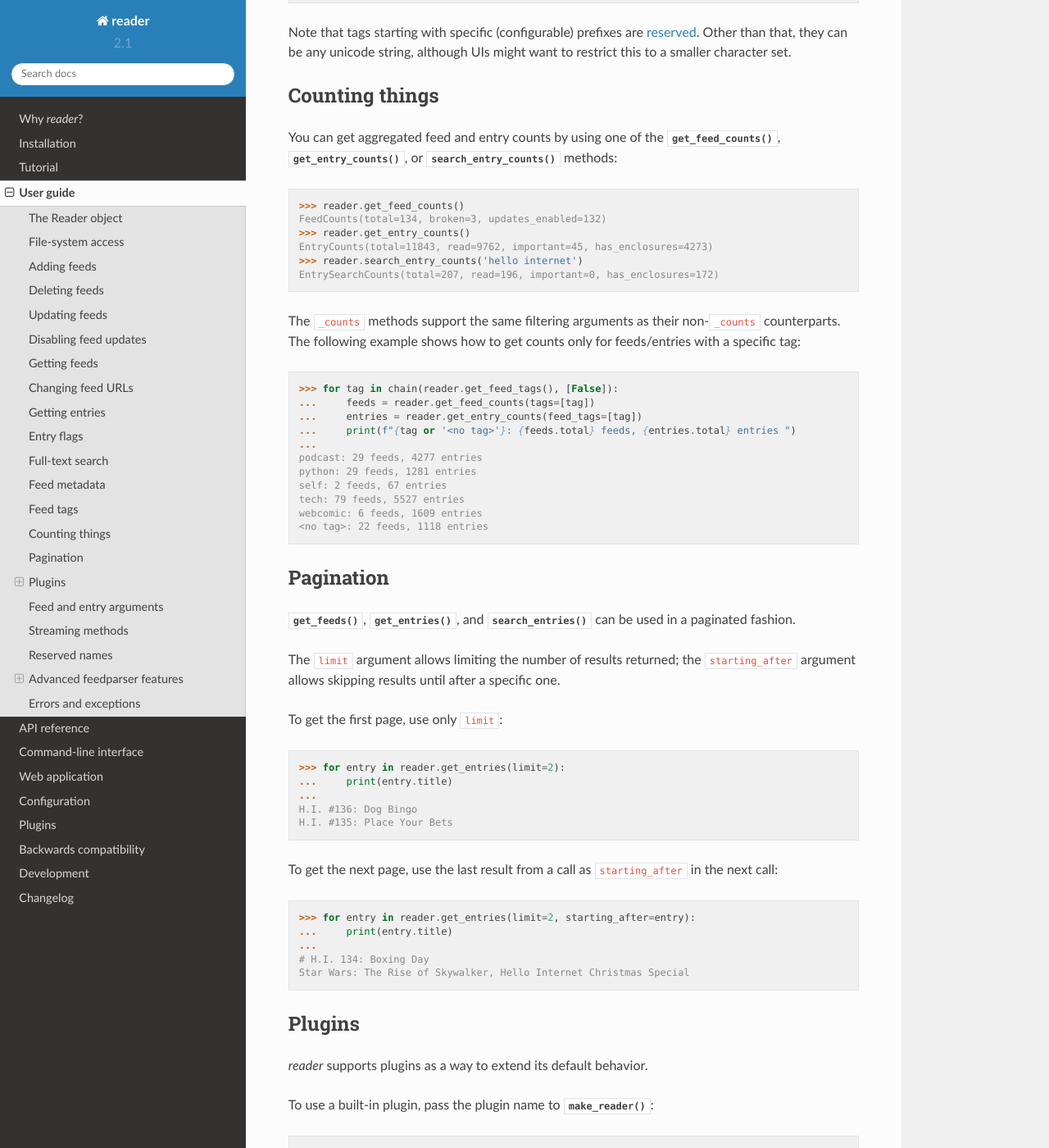
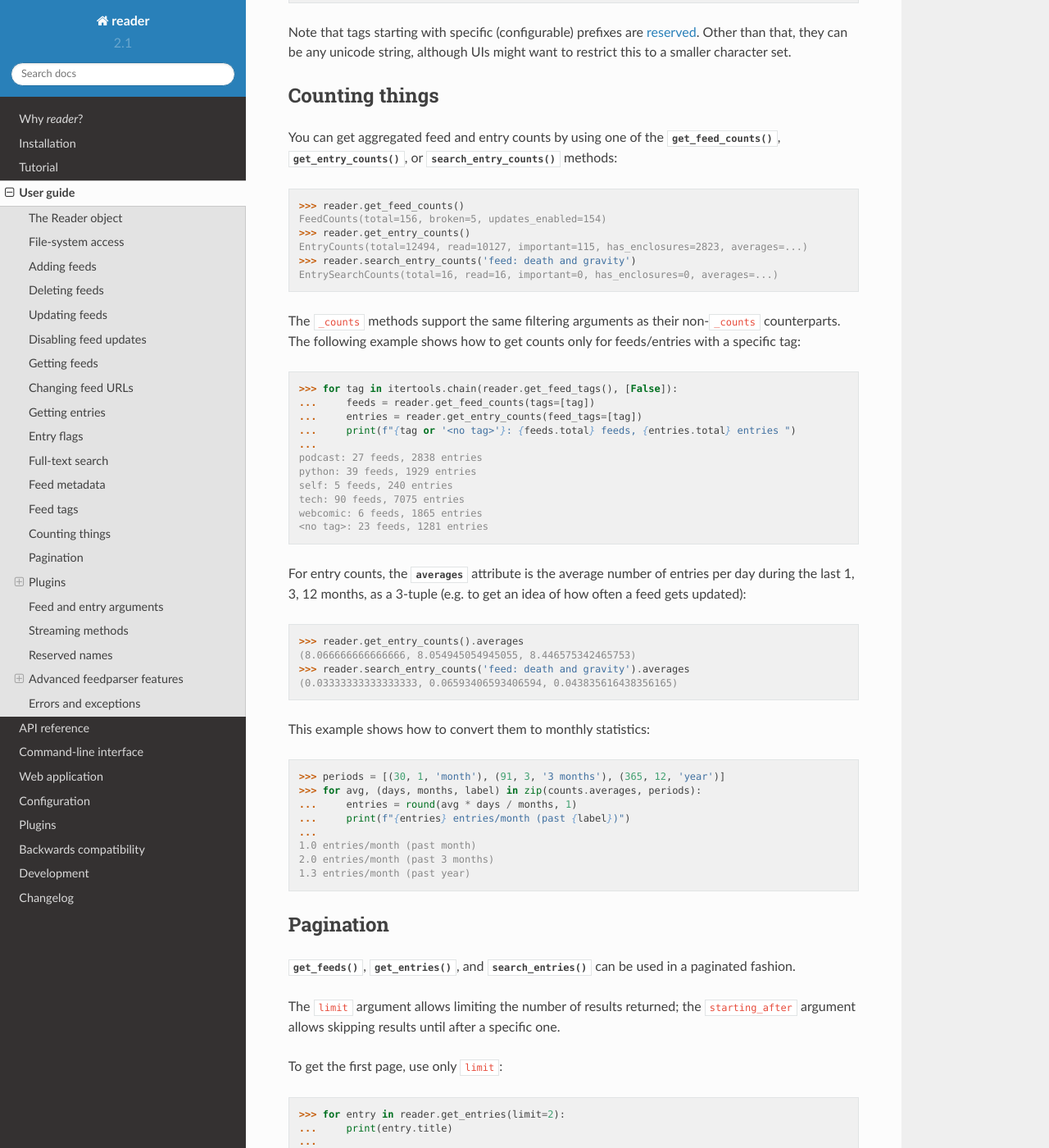
Before and after one commit to Alcides1123/reader, a Sphinx documentation site: the page built from docs/guide.rst, in a window 1280 px wide and 1400 px high, scrolled down 7189 px. Shown: the whole window at 82% size. Built offline with Sphinx 7.4.7 and the Read the Docs theme 2.0.0, drawn with Linux system fonts in a browser that asks for light colours.

Commit message:
User guide and changelog for #249 and #251.

```diff
--- a/docs/guide.rst
+++ b/docs/guide.rst
@@ -410,28 +410,52 @@ You can get aggregated feed and entry counts by using one of the
 :meth:`~Reader.search_entry_counts` methods::
 
     >>> reader.get_feed_counts()
-    FeedCounts(total=134, broken=3, updates_enabled=132)
+    FeedCounts(total=156, broken=5, updates_enabled=154)
     >>> reader.get_entry_counts()
-    EntryCounts(total=11843, read=9762, important=45, has_enclosures=4273)
-    >>> reader.search_entry_counts('hello internet')
-    EntrySearchCounts(total=207, read=196, important=0, has_enclosures=172)
+    EntryCounts(total=12494, read=10127, important=115, has_enclosures=2823, averages=...)
+    >>> reader.search_entry_counts('feed: death and gravity')
+    EntrySearchCounts(total=16, read=16, important=0, has_enclosures=0, averages=...)
+
 
 The ``_counts`` methods support the same filtering arguments
 as their non-``_counts`` counterparts.
 The following example shows how to get counts only for feeds/entries
 with a specific tag::
 
-    >>> for tag in chain(reader.get_feed_tags(), [False]):
+    >>> for tag in itertools.chain(reader.get_feed_tags(), [False]):
     ...     feeds = reader.get_feed_counts(tags=[tag])
     ...     entries = reader.get_entry_counts(feed_tags=[tag])
     ...     print(f"{tag or '<no tag>'}: {feeds.total} feeds, {entries.total} entries ")
     ...
-    podcast: 29 feeds, 4277 entries
-    python: 29 feeds, 1281 entries
-    self: 2 feeds, 67 entries
-    tech: 79 feeds, 5527 entries
-    webcomic: 6 feeds, 1609 entries
-    <no tag>: 22 feeds, 1118 entries
+    podcast: 27 feeds, 2838 entries
+    python: 39 feeds, 1929 entries
+    self: 5 feeds, 240 entries
+    tech: 90 feeds, 7075 entries
+    webcomic: 6 feeds, 1865 entries
+    <no tag>: 23 feeds, 1281 entries
+
+
+.. _entry averages:
+
+For entry counts, the :attr:`~EntryCounts.averages` attribute
+is the average number of entries per day during the last 1, 3, 12 months,
+as a 3-tuple (e.g. to get an idea of how often a feed gets updated)::
+
+    >>> reader.get_entry_counts().averages
+    (8.066666666666666, 8.054945054945055, 8.446575342465753)
+    >>> reader.search_entry_counts('feed: death and gravity').averages
+    (0.03333333333333333, 0.06593406593406594, 0.043835616438356165)
+
+This example shows how to convert them to monthly statistics::
+
+    >>> periods = [(30, 1, 'month'), (91, 3, '3 months'), (365, 12, 'year')]
+    >>> for avg, (days, months, label) in zip(counts.averages, periods):
+    ...     entries = round(avg * days / months, 1)
+    ...     print(f"{entries} entries/month (past {label})")
+    ...
+    1.0 entries/month (past month)
+    2.0 entries/month (past 3 months)
+    1.3 entries/month (past year)
 
 
 
```
Also changed, not shown: CHANGES.rst (+10 -0 lines), 1 other file.
